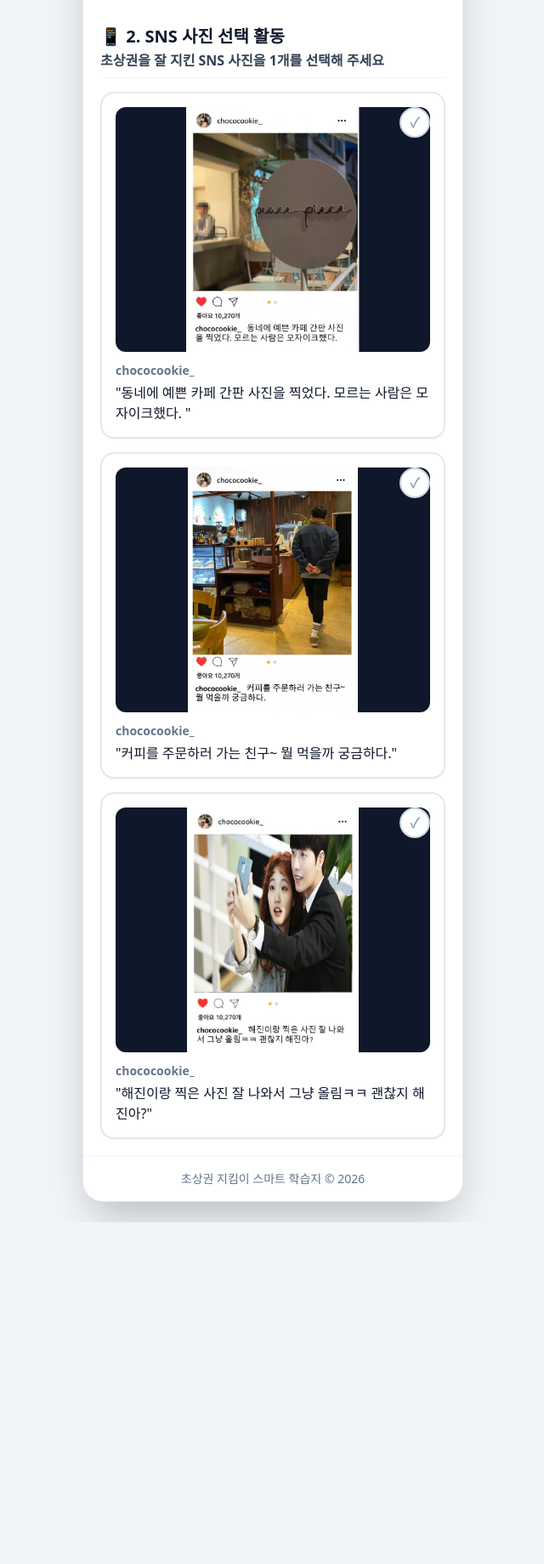
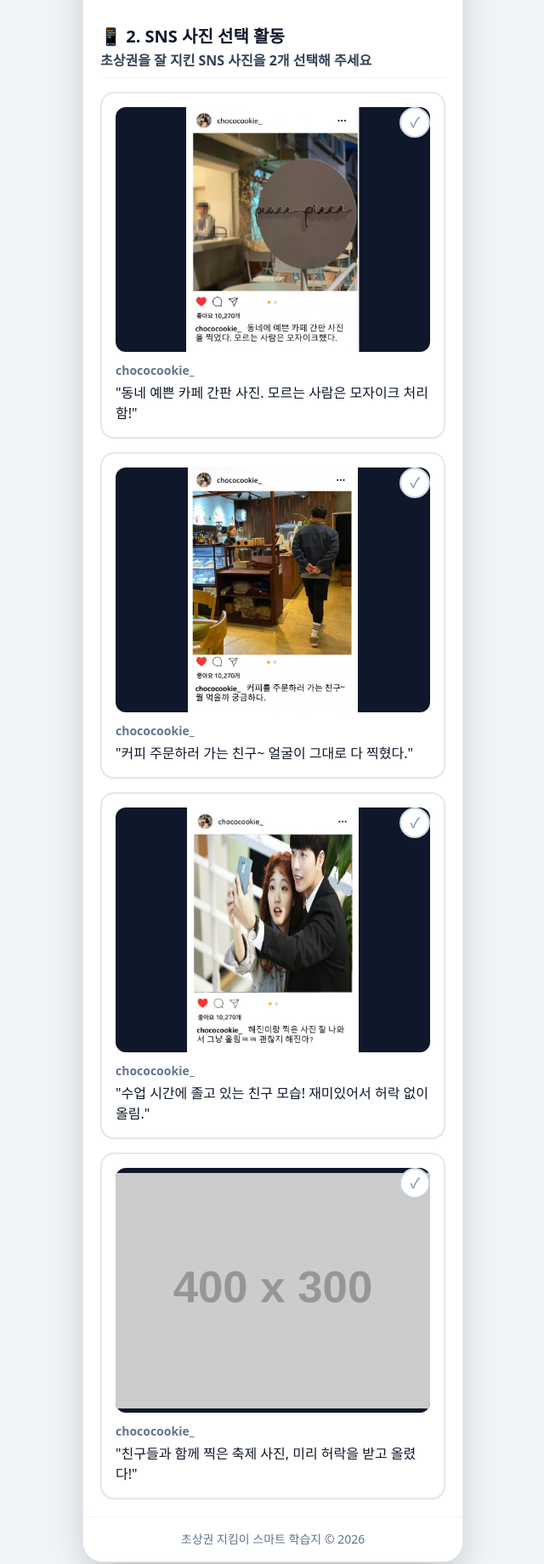
Before and after one commit to gaon230905-netizen/camera-quiz, a plain HTML site: page index.html in a window 1280 px wide. Shown: the part 1565-3405 px from the top of the page at 85% size, without its empty margins (319-959 px from the left). Before the commit the page ends 3003 px from the top, so only its background shows below. Drawn offline with nearby package versions, Linux system fonts and the light colour scheme; placeholder pictures from the web are drawn by us.

Commit message:
Add files via upload

```diff
--- a/index.html
+++ b/index.html
@@ -116,40 +116,51 @@
                     <h2 class="text-xl font-bold text-slate-900 flex items-center gap-2">
                         📱 2. SNS 사진 선택 활동
                     </h2>
-                    <p class="text-slate-700 text-base font-bold mt-0.5">초상권을 잘 지킨 SNS 사진을 1개를 선택해 주세요</p>
+                    <p class="text-slate-700 text-base font-bold mt-0.5">초상권을 잘 지킨 SNS 사진을 2개 선택해 주세요</p>
                 </div>
 
                 <div class="space-y-4" id="sns-container">
-                    <!-- SNS Card 1 -->
+                    <!-- SNS Card 1 (Correct) -->
                     <div onclick="toggleSnsCard(this)" data-correct="true" class="sns-card cursor-pointer border-2 border-slate-200 rounded-2xl p-4 bg-white relative shadow-sm hover:border-blue-300">
                         <div class="absolute top-4 right-4 w-9 h-9 rounded-full border-2 border-slate-300 flex items-center justify-center text-base font-bold text-slate-400 bg-white shadow-sm check-badge z-10">✓</div>
                         <div class="h-72 bg-slate-900 rounded-xl overflow-hidden mb-3 flex items-center justify-center">
-                            <img src="image04.png" alt="모자이크 카페 사진" class="w-full h-full object-contain" onerror="this.onerror=null; this.src='https://placehold.co/400x400/1e293b/ffffff?text=%EB%AA%A8%EC%9E%90%EC%9D%B4%ED%81%AC+%EC%B9%B4%ED%8E%98+%EC%82%AC%EC%A7%84';">
+                            <img src="image04.png" alt="모자이크 카페 사진" class="w-full h-full object-contain" onerror="this.onerror=null; this.src='https://placehold.co/400x400/1e293b/ffffff?text=%EB%AA%A8%EC%9E%90%EC%9D%B4%ED%81%AC+%EC%B9%B4%EC%8F%98+%EC%82%AC%EC%A7%84';">
                         </div>
                         <p class="text-sm font-bold text-slate-500">chococookie_</p>
-                        <p class="text-base font-medium text-slate-900 mt-1">"동네에 예쁜 카페 간판 사진을 찍었다. 모르는 사람은 모자이크했다. "</p>
+                        <p class="text-base font-medium text-slate-900 mt-1">"동네 예쁜 카페 간판 사진. 모르는 사람은 모자이크 처리함!"</p>
                         <div class="sns-item-feedback mt-2 text-sm font-bold hidden p-2.5 rounded-lg text-center"></div>
                     </div>
 
-                    <!-- SNS Card 2 -->
+                    <!-- SNS Card 2 (Incorrect) -->
                     <div onclick="toggleSnsCard(this)" data-correct="false" class="sns-card cursor-pointer border-2 border-slate-200 rounded-2xl p-4 bg-white relative shadow-sm hover:border-blue-300">
                         <div class="absolute top-4 right-4 w-9 h-9 rounded-full border-2 border-slate-300 flex items-center justify-center text-base font-bold text-slate-400 bg-white shadow-sm check-badge z-10">✓</div>
                         <div class="h-72 bg-slate-900 rounded-xl overflow-hidden mb-3 flex items-center justify-center">
                             <img src="image05.png" alt="주문하는 친구 사진" class="w-full h-full object-contain" onerror="this.onerror=null; this.src='https://placehold.co/400x300/1e293b/ffffff?text=%EC%A3%BC%EB%AC%B8%ED%95%98%EB%8A%94+%EC%B9%9C%EA%B5%AC+%EC%82%AC%EC%A7%84';">
                         </div>
                         <p class="text-sm font-bold text-slate-500">chococookie_</p>
-                        <p class="text-base font-medium text-slate-900 mt-1">"커피를 주문하러 가는 친구~ 뭘 먹을까 궁금하다."</p>
+                        <p class="text-base font-medium text-slate-900 mt-1">"커피 주문하러 가는 친구~ 얼굴이 그대로 다 찍혔다."</p>
                         <div class="sns-item-feedback mt-2 text-sm font-bold hidden p-2.5 rounded-lg text-center"></div>
                     </div>
 
-                    <!-- SNS Card 3 -->
-                    <div onclick="toggleSnsCard(this)" data-correct="true" class="sns-card cursor-pointer border-2 border-slate-200 rounded-2xl p-4 bg-white relative shadow-sm hover:border-blue-300">
+                    <!-- SNS Card 3 (Changed to Incorrect / data-correct="false") -->
+                    <div onclick="toggleSnsCard(this)" data-correct="false" class="sns-card cursor-pointer border-2 border-slate-200 rounded-2xl p-4 bg-white relative shadow-sm hover:border-blue-300">
                         <div class="absolute top-4 right-4 w-9 h-9 rounded-full border-2 border-slate-300 flex items-center justify-center text-base font-bold text-slate-400 bg-white shadow-sm check-badge z-10">✓</div>
                         <div class="h-72 bg-slate-900 rounded-xl overflow-hidden mb-3 flex items-center justify-center">
                             <img src="image06.png" alt="친구와 찍은 셀카" class="w-full h-full object-contain" onerror="this.onerror=null; this.src='https://placehold.co/400x300/1e293b/ffffff?text=%EC%B9%9C%EA%B5%AC%EC%99%80+%EC%B0%8D%EC%9D%80+%EC%85%80%EC%B9%B4';">
                         </div>
                         <p class="text-sm font-bold text-slate-500">chococookie_</p>
-                        <p class="text-base font-medium text-slate-900 mt-1">"해진이랑 찍은 사진 잘 나와서 그냥 올림ㅋㅋ 괜찮지 해진아?"</p>
+                        <p class="text-base font-medium text-slate-900 mt-1">"수업 시간에 졸고 있는 친구 모습! 재미있어서 허락 없이 올림."</p>
+                        <div class="sns-item-feedback mt-2 text-sm font-bold hidden p-2.5 rounded-lg text-center"></div>
+                    </div>
+
+                    <!-- SNS Card 4 (Correct) -->
+                    <div onclick="toggleSnsCard(this)" data-correct="true" class="sns-card cursor-pointer border-2 border-slate-200 rounded-2xl p-4 bg-white relative shadow-sm hover:border-blue-300">
+                        <div class="absolute top-4 right-4 w-9 h-9 rounded-full border-2 border-slate-300 flex items-center justify-center text-base font-bold text-slate-400 bg-white shadow-sm check-badge z-10">✓</div>
+                        <div class="h-72 bg-slate-900 rounded-xl overflow-hidden mb-3 flex items-center justify-center">
+                            <img src="image07.png" alt="학교 축제 사진" class="w-full h-full object-contain" onerror="this.onerror=null; this.src='https://placehold.co/400x300/1e293b/ffffff?text=%ED%95%99%EA%B5%90+%EC%B6%축제+%EC%82%AC%EC%A7%84';">
+                        </div>
+                        <p class="text-sm font-bold text-slate-500">chococookie_</p>
+                        <p class="text-base font-medium text-slate-900 mt-1">"친구들과 함께 찍은 축제 사진, 미리 허락을 받고 올렸다!"</p>
                         <div class="sns-item-feedback mt-2 text-sm font-bold hidden p-2.5 rounded-lg text-center"></div>
                     </div>
                 </div>
```
